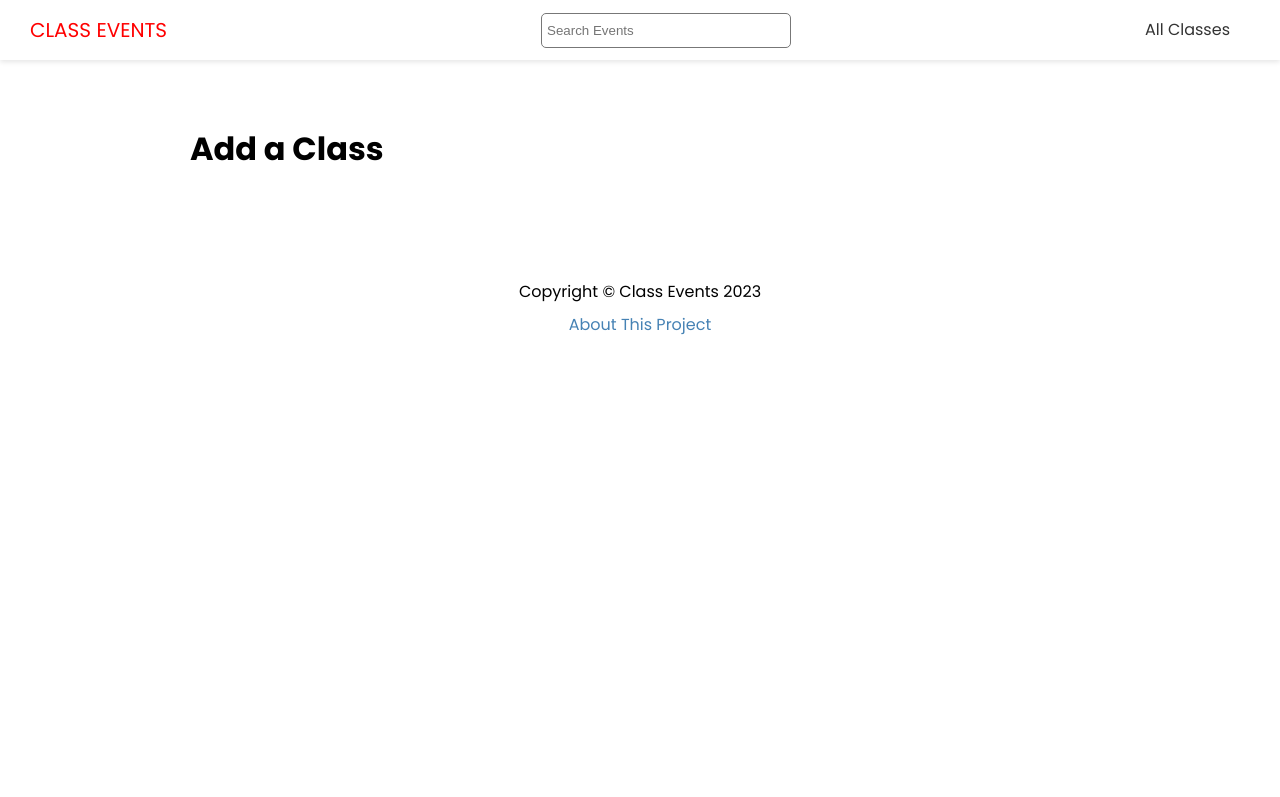
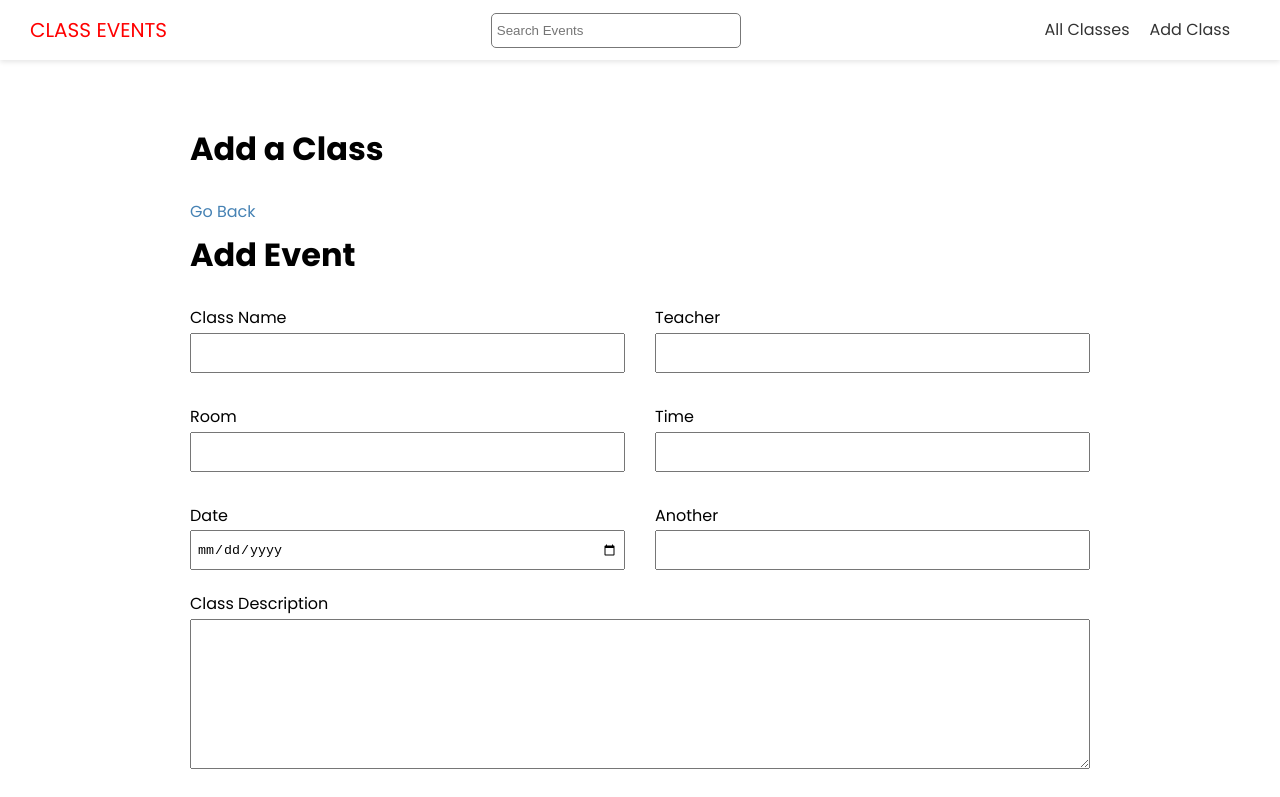
Before and after one commit to NickKarsant/ClassManager, a Next.js app in the folder class-events-frontend/: page /classes/add in a window 1280 px wide. Shown: the top 797 px of the page. Built offline with nearby package versions, Linux system fonts and the light colour scheme.

Commit message:
add Add a Class page and form

```diff
--- a/class-events-frontend/components/Header.tsx
+++ b/class-events-frontend/components/Header.tsx
@@ -16,8 +16,13 @@ export default function Header({}: Props) {
       <nav>
         <ul>
           <li>
-            <Link href='./classes'>
+            <Link href='/classes'>
               All Classes
+            </Link>
+          </li>
+          <li>
+            <Link href='/classes/add'>
+              Add Class
             </Link>
           </li>
         </ul>
--- a/class-events-frontend/src/pages/classes/[slug].tsx
+++ b/class-events-frontend/src/pages/classes/[slug].tsx
@@ -10,7 +10,6 @@ type Props = {}
 
 export default function ClassPage({singleClass}: Props) {
 
-  console.log('ClassPage', singleClass)
   return (
     <Layout>
       <div className={styles.event}>
@@ -30,7 +29,7 @@ export default function ClassPage({singleClass}: Props) {
           </h1>
           {singleClass?.image &&
           <div className={styles.image}>
-            <Image alt='dj equipment' width={960}  height={600}  src={singleClass?.image}/>
+            <Image alt='dj equipment' width={800}  height={400}  src={singleClass?.image.data.attributes.formats.medium.url} />
             </div>
           }
           <h3>
--- a/class-events-frontend/src/pages/classes/add.tsx
+++ b/class-events-frontend/src/pages/classes/add.tsx
@@ -1,11 +1,94 @@
 import Layout from 'components/Layout'
+import { useState } from 'react'
+import {useRouter} from 'next/router'
+import Link from 'next/link'
+import { API_URL } from '@/config/index'
+import styles from '@/styles/Form.module.css'
 
 type Props = {}
 
-export default function addClass({}: Props) {
+export default function AddClassPage({}: Props) {
+  const [values, setValues] = useState({
+    name:'',
+    teacher:'',
+    room:'',
+    date:'',
+    description:'',
+    another:''
+  })
+
+  const router = useRouter()
+
+  const handleInputChange = (e) => {
+    const {name, value } = e.target
+    setValues({...values, [name]:value})
+  }
+
+  const handleSubmit = (e) => {
+    e.preventDefault();
+    console.log(values)
+  }
+
   return (
     <Layout title='Add New Class'>
       <h1>Add a Class</h1>
+      <Link href='/classes'> Go Back</Link>
+      <h1>Add Event</h1>
+      <form className={styles.form} onSubmit={handleSubmit}>
+        <div className={styles.grid}>
+          <div>
+            <label htmlFor='name'>
+            Class Name
+            </label>
+            <input type='text' id='name' name='name' value={values.name} onChange={handleInputChange}/>
+          </div>
+          <div>
+            <label htmlFor='teacher'>
+            Teacher
+            </label>
+            <input type='text' id='teacher' name='teacher' value={values.teacher} onChange={handleInputChange}/>
+          </div>
+          <div>
+            <label htmlFor='room'>
+            Room
+            </label>
+            <input type='text' id='room' name='room' value={values.room} onChange={handleInputChange}/>
+          </div>
+          <div>
+            <label htmlFor='time'>
+            Time
+            </label>
+            <input type='text' id='time' name='time' value={values.time} onChange={handleInputChange}/>
+          </div>
+          <div>
+            <label htmlFor='date'>
+            Date
+            </label>
+            <input type='date' id='date' name='date' value={values.date} onChange={handleInputChange}/>
+          </div>
+          <div>
+            <label htmlFor='another'>
+            Another
+            </label>
+            <input type='text' id='another' name='another' value={values.another} onChange={handleInputChange}/>
+          </div>
+        </div>
+
+      <div>
+      <label htmlFor='description'>Class Description</label>
+      <textarea
+        type='text'
+        name='description'
+        id='description'
+        value={values.description}
+        onChange={handleInputChange}
+        >
+        </textarea>
+      </div>
+
+      <input type="submit" value="Add Class" className='btn' />
+
+      </form>
     </Layout>
   )
 }
--- a/class-events-frontend/src/pages/classes/search.tsx
+++ b/class-events-frontend/src/pages/classes/search.tsx
@@ -57,7 +57,6 @@ export async function getServerSideProps({query: {term}}){
     }
   );  const res = await fetch(`${API_URL}/api/class-events??${query}&populate=*`)
   const classes = await parseJSON(res)
-  console.log(classes.data)
   return {props:{
     classes: classes.data  }}
 }
--- /dev/null
+++ b/class-events-frontend/styles/Form.module.css
@@ -0,0 +1,39 @@
+.form label {
+  display: block;
+}
+
+.form input {
+  width: 100%;
+  height: 40px;
+  padding: 5px;
+}
+
+.form textarea {
+  width: 100%;
+  height: 150px;
+}
+
+.form input[type='submit'] {
+  display: block;
+  width: 100%;
+  margin: 20px 0 30px;
+}
+
+.form .file {
+  border: 1px #ccc solid;
+  background-color: #f4f4f4;
+  padding: 10px;
+}
+
+.grid {
+  display: grid;
+  grid-template-columns: 1fr 1fr;
+  gap: 30px;
+  margin-bottom: 20px;
+}
+
+@media (max-width: 600px) {
+  .grid {
+    grid-template-columns: 1fr;
+  }
+}
```
Also changed, not shown: 1 other file (tests, documents, lock files or other folders).
